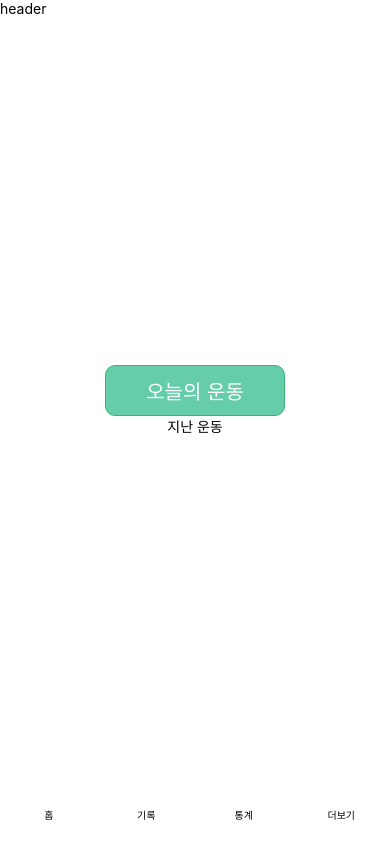
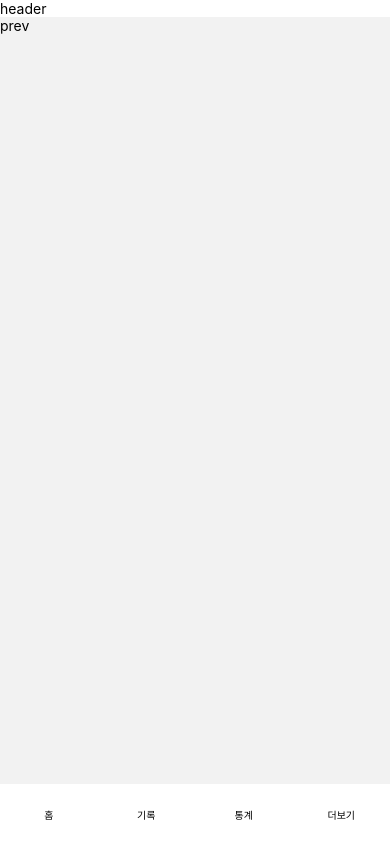
Before and after one commit to kigpand/healthinfo, a React Native app: screen /Prev in a window 390 px wide. Built offline with nearby package versions, Linux system fonts and the light colour scheme.

Commit message:
prev component 생성(이전 루틴), navigation 연결

```diff
--- a/App.tsx
+++ b/App.tsx
@@ -7,6 +7,7 @@ import Footer from './components/Footer';
 import Other from './components/Other';
 import Record from './components/Record';
 import Stat from './components/Stat';
+import Prev from './components/Prev';
 
 const Stack = createNativeStackNavigator();
 
@@ -31,6 +32,10 @@ function App(): JSX.Element {
           name="Other"
           component={Other}
           options={{headerShown: false}}></Stack.Screen>
+        <Stack.Screen
+          name="Prev"
+          component={Prev}
+          options={{headerShown: false}}></Stack.Screen>
       </Stack.Navigator>
       <Footer />
     </NavigationContainer>
--- a/components/HomeModal.tsx
+++ b/components/HomeModal.tsx
@@ -1,5 +1,7 @@
 import {Modal, StyleSheet, Text, View} from 'react-native';
 import {btnBorderColor, buttonColor, mainColor} from '../style/color';
+import {ParamListBase, useNavigation} from '@react-navigation/native';
+import {NativeStackNavigationProp} from '@react-navigation/native-stack';
 
 type Props = {
   onView: boolean;
@@ -7,6 +9,13 @@ type Props = {
 };
 
 export default function HomeModal({onView, closeView}: Props) {
+  const nav = useNavigation<NativeStackNavigationProp<ParamListBase>>();
+
+  function onMove() {
+    nav.navigate('Prev');
+    closeView();
+  }
+
   function onListClick() {
     closeView();
   }
@@ -18,7 +27,7 @@ export default function HomeModal({onView, closeView}: Props) {
       visible={onView}
       presentationStyle="formSheet">
       <View style={styles.modal}>
-        <Text style={styles.list} onPress={onListClick}>
+        <Text style={styles.list} onPress={onMove}>
           이전 루틴 불러오기
         </Text>
         <Text style={styles.new} onPress={onListClick}>
--- /dev/null
+++ b/components/Prev.tsx
@@ -0,0 +1,9 @@
+import {Text, View} from 'react-native';
+
+export default function Prev() {
+  return (
+    <View>
+      <Text>prev</Text>
+    </View>
+  );
+}
```
